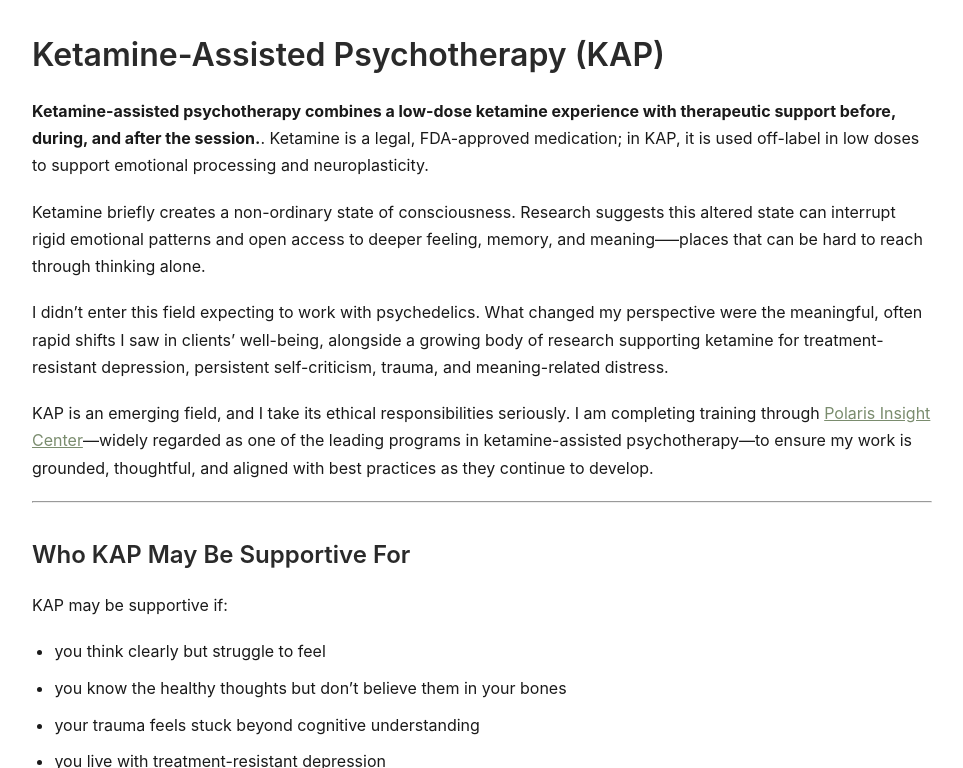
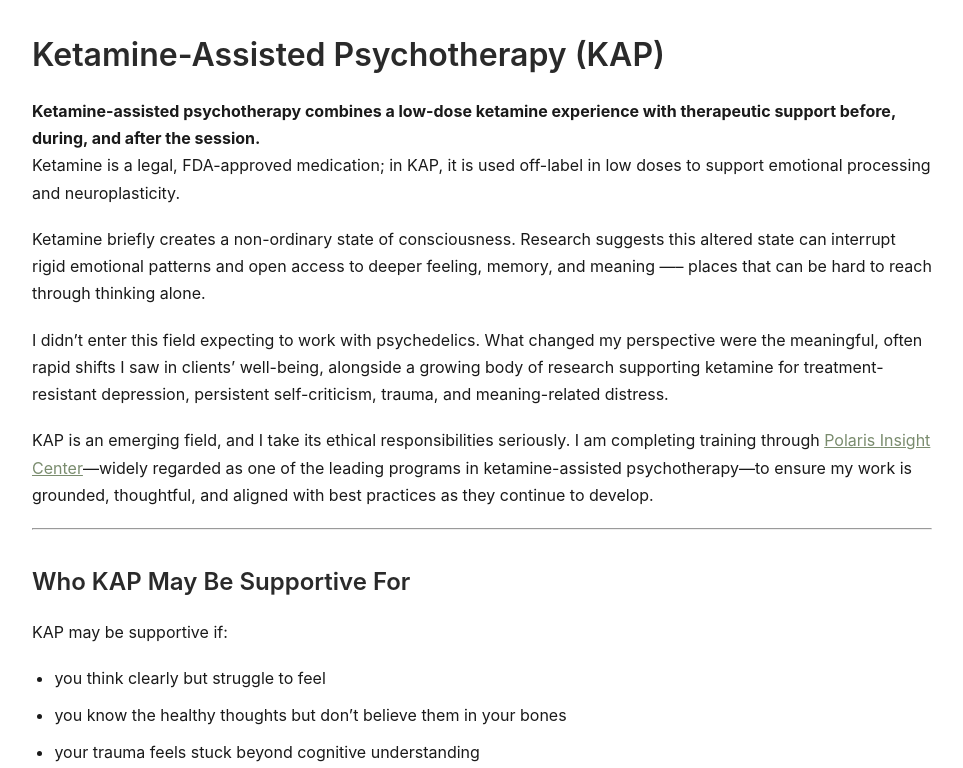
Before and after one commit to SaraRands/sararands-site, a Jekyll site: the page built from kap.md, in a window 1280 px wide and 900 px high, scrolled down 327 px, cut to the strip 132-900 px from the top of the window. Shown: the whole strip, without its empty margins (158-1121 px from the left). Built offline with Jekyll 4.4.1, drawn with Linux system fonts in a browser that asks for light colours.

Commit message:
kap copy tweaks 3

```diff
--- a/kap.md
+++ b/kap.md
@@ -10,10 +10,10 @@ og_image: /assets/images/og-kap.jpg
 
 # Ketamine-Assisted Psychotherapy (KAP)
 
-**Ketamine-assisted psychotherapy combines a low-dose ketamine experience with therapeutic support before, during, and after the session.**.
+**Ketamine-assisted psychotherapy combines a low-dose ketamine experience with therapeutic support before, during, and after the session.**
 Ketamine is a legal, FDA-approved medication; in KAP, it is used off-label in low doses to support emotional processing and neuroplasticity.
 
-Ketamine briefly creates a non-ordinary state of consciousness. Research suggests this altered state can interrupt rigid emotional patterns and open access to deeper feeling, memory, and meaning—--places that can be hard to reach through thinking alone.
+Ketamine briefly creates a non-ordinary state of consciousness. Research suggests this altered state can interrupt rigid emotional patterns and open access to deeper feeling, memory, and meaning —-- places that can be hard to reach through thinking alone.
 
 I didn’t enter this field expecting to work with psychedelics. What changed my perspective were the meaningful, often rapid shifts I saw in clients’ well-being, alongside a growing body of research supporting ketamine for treatment-resistant depression, persistent self-criticism, trauma, and meaning-related distress.
 
```
